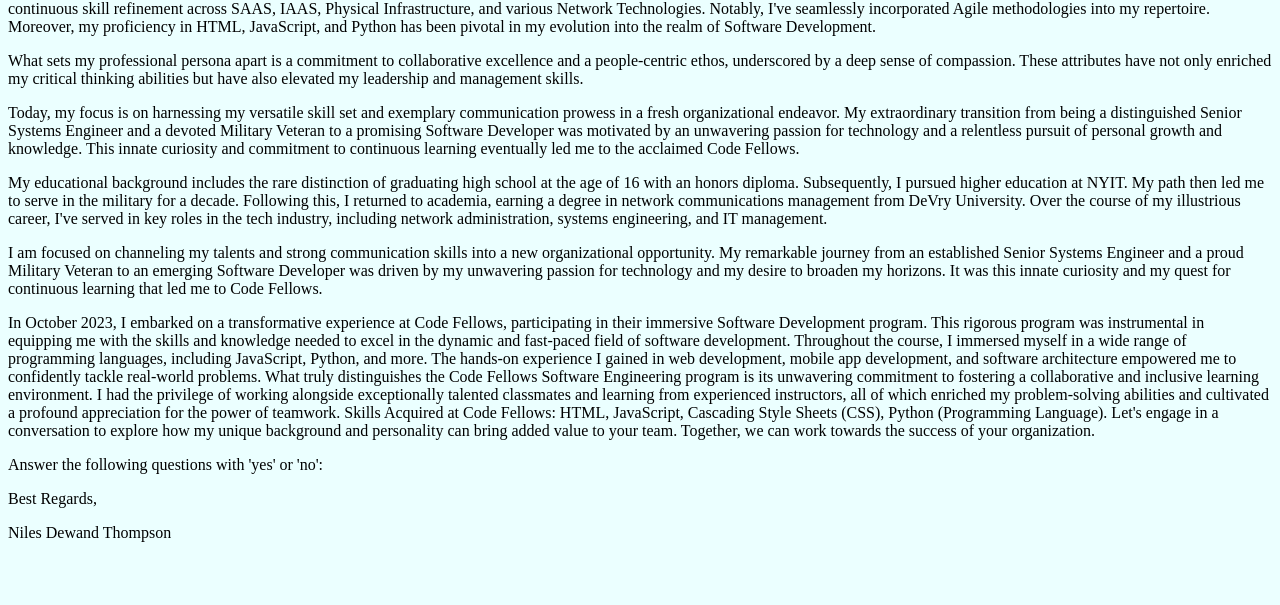
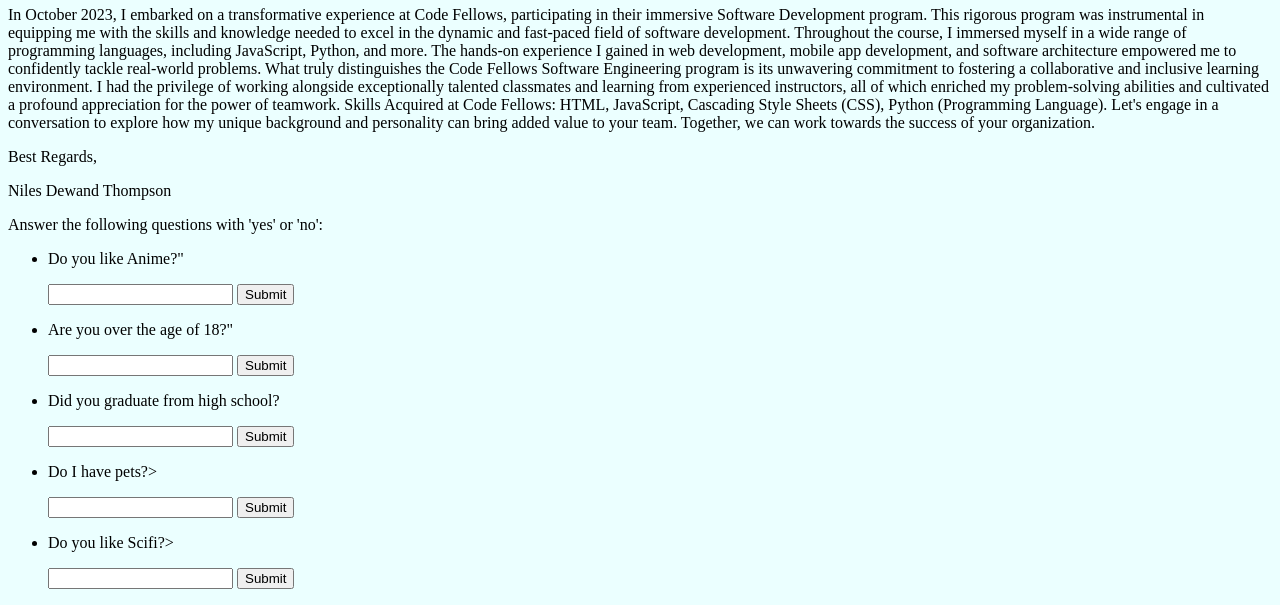
Before and after one commit to Niles086/About_Me, a plain HTML site: page index.html in a window 1280 px wide. Shown: the part 998-1603 px from the top of the page. Before the commit the page ends 1556 px from the top, so only its background shows below. Drawn offline with Linux system fonts and the light colour scheme.

Commit message:
updated js functions

```diff
--- a/app.js
+++ b/app.js
@@ -1,11 +1,11 @@
 // guessing game questions
 
 const questions = [
-    "What's my favorite Anime?",
-    "What's my favorite Anime Character?",
-    "At what age did I graduate from school?",
-    "How many pets do I have?",
-    "What type of pets do i have?"
+    "Do you like Anime?",
+    "Are you over the age of 18?",
+    "Did you graduate from high school?",
+    "Do I have pets?",
+    "Do you like Scifi?"
 
 ]
 
--- a/index.html
+++ b/index.html
@@ -1,9 +1,9 @@
 <!DOCTYPE html>
 <html lang="en">
 <head>
-    <title class="bubble">About Me Game</title>
+    <meta charset="UTF-8">
+    <title>About Me Game</title>
     <link rel="stylesheet" href="style.css">
-    <img src="https://github.com/Niles086/Bio/blob/main/header.jpg?raw=true" alt="my header" class="centered-image">
     <script src="app.js"></script>
 </head>
 <body>
@@ -11,23 +11,14 @@
         <nav>
             <h1 class="large">About Me Game</h1>
             <ul>
-        <li>
-            <a href="mailto:dewand.th@gmail.com" class="button">Email</a>
-        </li>
-        <li>
-            <a href="https://www.linkedin.com/in/niles-thompson/" class="button">Linkedin</a>
-        </li>
-        <li>
-            <a href="https://docs.google.com/document/d/1gYeiMaVSV3ZBnAb873cWdE28BTcmgZC5nejXQTmIrtY/edit?usp=sharing" class="button">Resume Software</a>
-        </li>
+                <li><a href="mailto:dewand.th@gmail.com" class="button">Email</a></li>
+                <li><a href="https://www.linkedin.com/in/niles-thompson/" class="button">Linkedin</a></li>
+                <li><a href="https://docs.google.com/document/d/1gYeiMaVSV3ZBnAb873cWdE28BTcmgZC5nejXQTmIrtY/edit?usp=sharing" class="button">Resume Software</a></li>
             </ul>
         </nav>
     </header>
+           <img src="photo.jpg" alt="Head_Shot">
         <section>
-    <img src="photo.jpg" alt="Head_Shot">
- </section>
-<section>
-    <p>
         <h1 class="large">About Me</h1>
         <p>
             With a career spanning the domains of Senior Systems Engineering and dedicated Military service, I bring a robust foundation in technology to the table. My journey has been marked by continuous skill refinement across SAAS, IAAS, Physical Infrastructure, and various Network Technologies. Notably, I've seamlessly incorporated Agile methodologies into my repertoire. Moreover, my proficiency in HTML, JavaScript, and Python has been pivotal in my evolution into the realm of Software Development.</p>
@@ -55,16 +46,45 @@ Let's engage in a conversation to explore how my unique background and personali
     </p>
 </section>
 <section>
-    <p>Answer the following questions with 'yes' or 'no':</p>
+    <p>Best Regards,</p>
 </section>
 <section>
-    <p>
-Best Regards,
-    </p>
+    <p>Niles Dewand Thompson</p>
 </section>
     <section>
+        <p>Answer the following questions with 'yes' or 'no':</p>
         <p>
-        Niles Dewand Thompson
+            <ul>
+                <li> <p id="question">Do you like Anime?"</p>
+                    <input type="text" id="userInput">
+                    <button id="submit">Submit</button>
+                    <p id="thats cool"></p>
+                </li>
+
+                <li>	<p id="question">Are you over the age of 18?"</p>
+                    <input type="text" id="userInput">
+                    <button id="submit">Submit</button>
+                    <p id="Your old enough"></p>
+                </li>
+
+                <li>	<p id="question"></p>Did you graduate from high school?</p>
+                    <input type="text" id="userInput">
+                    <button id="submit">Submit</button>
+                    <p id="Your old enough"></p>
+                </li>
+
+                <li><p id="question"></p>Do I have pets?></p>
+                    <input type="text" id="userInput">
+                    <button id="submit">Submit</button>
+                    <p id="Cool me too"></p></li>
+                </li>
+
+                <li>		<p id="question"></p>Do you like Scifi?></p>
+                    <input type="text" id="userInput">
+                    <button id="submit">Submit</button>
+                    <p id="Cool me too"></p>
+                </li>
+            </ul>
         </p>
     </section>
     </body>
```
Lines whose indentation alone changed are shown as unchanged.
